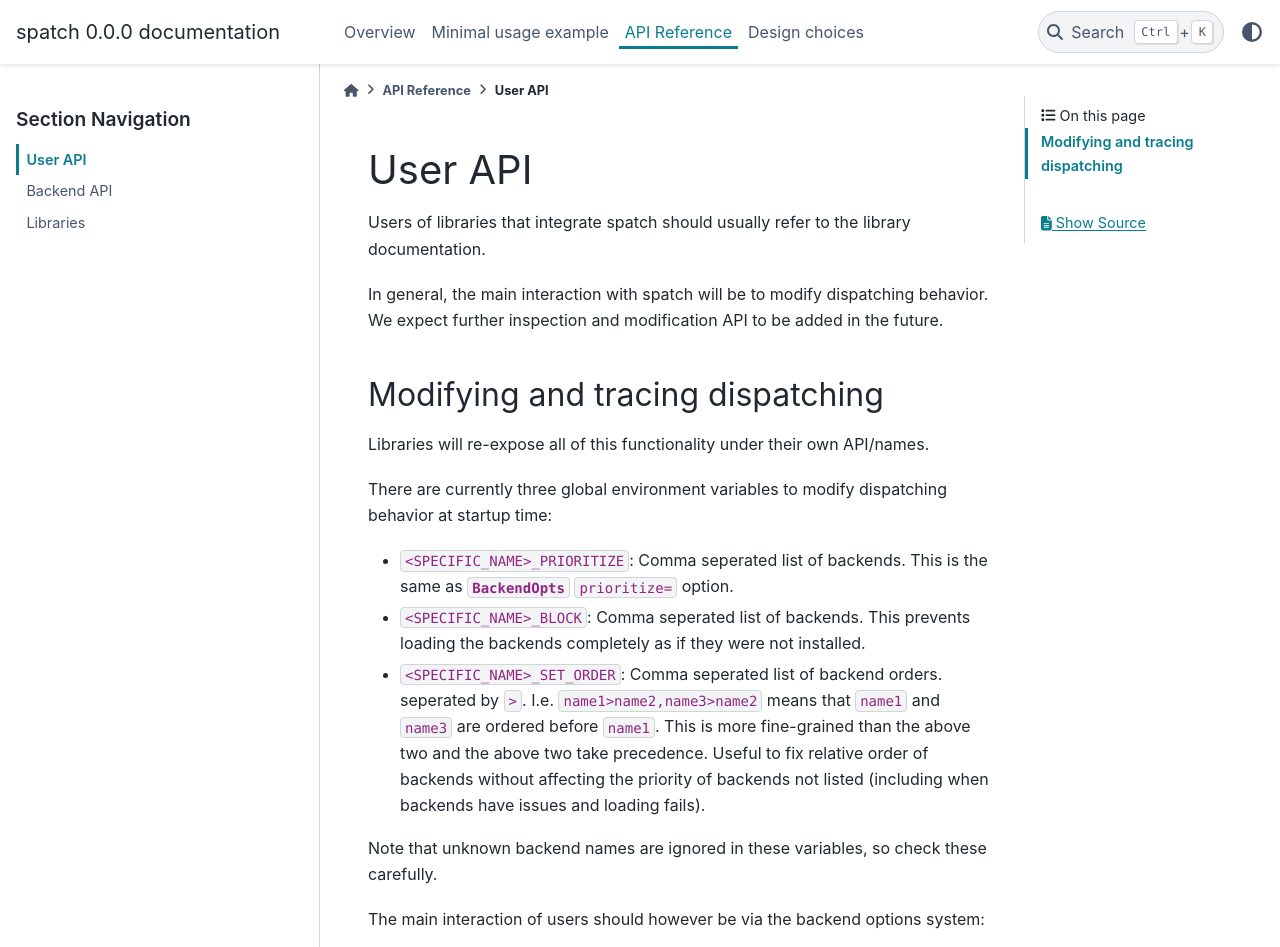
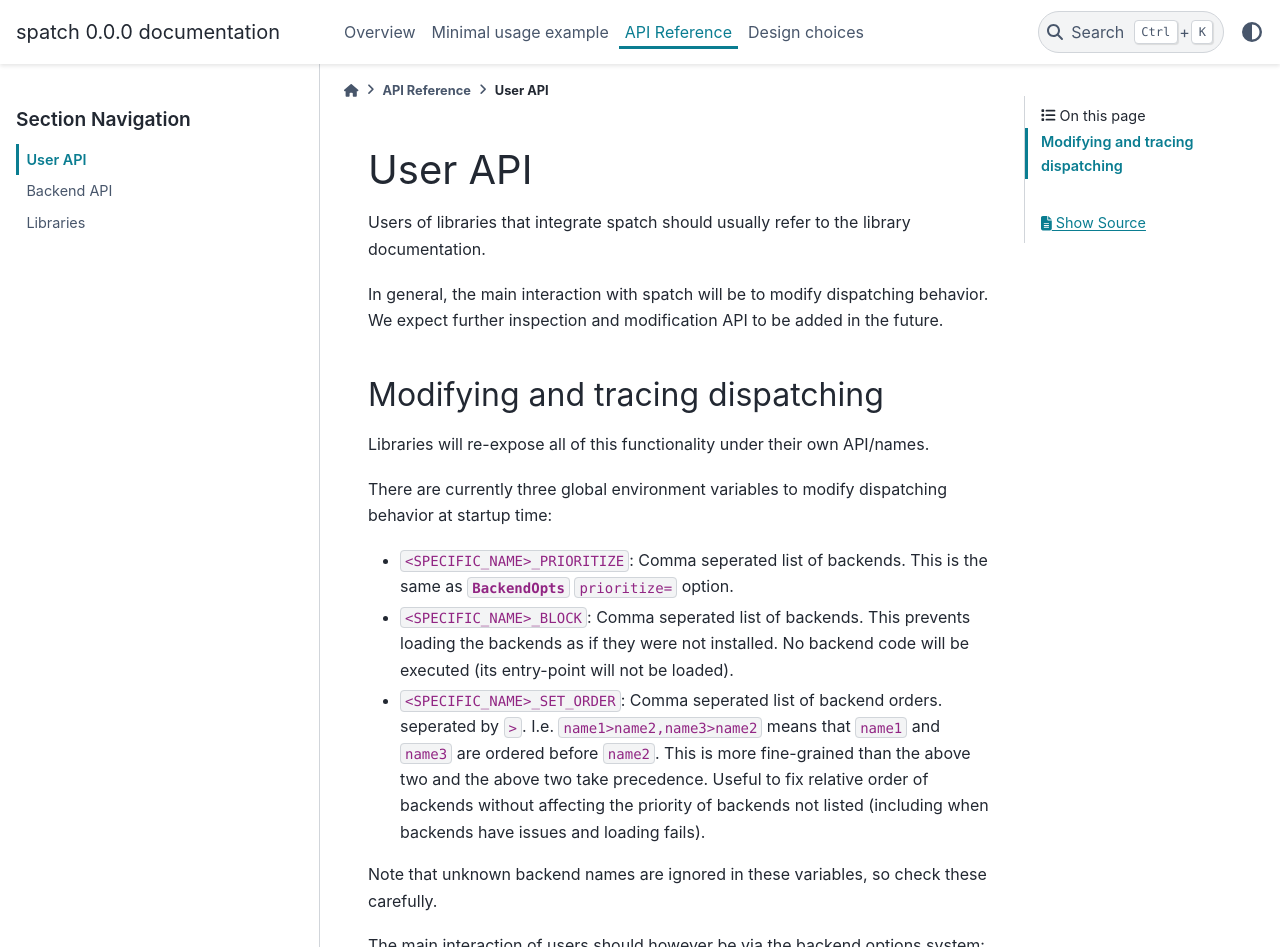
Before and after one commit to scientific-python/spatch, a Sphinx documentation site: the page built from docs/source/api/for_users.rst, in a window 1280 px wide and 1251 px high, cut to the strip 0-947 px from the top of the window. Built offline with Sphinx 7.4.7 and the PyData theme 0.15.4, drawn with Linux system fonts in a browser that asks for light colours.

Commit message:
Further review comment fixes

```diff
--- a/docs/source/api/for_backends.rst
+++ b/docs/source/api/for_backends.rst
@@ -23,7 +23,7 @@ Before writing a backend, you need to think about a few things:
 * Do you change behavior of the library (or existing major backends) by
   e.g. providing a faster but less accurate implementation?
   In that case, your backend should likely only be used if prioritized
-  by the user.  (`spatch` tries to make this the default)
+  by the user.
 
 Please check the example linked above.  These example entry-points include
 code that means running them modifies them in-place if the `@implements`
--- a/docs/source/api/for_users.rst
+++ b/docs/source/api/for_users.rst
@@ -21,10 +21,11 @@ behavior at startup time:
 * ``<SPECIFIC_NAME>_PRIORITIZE``: Comma seperated list of backends.
   This is the same as :py:class:`BackendOpts` ``prioritize=`` option.
 * ``<SPECIFIC_NAME>_BLOCK``: Comma seperated list of backends.
-  This prevents loading the backends completely as if they were not installed.
+  This prevents loading the backends as if they were not installed.
+  No backend code will be executed (its entry-point will not be loaded).
 * ``<SPECIFIC_NAME>_SET_ORDER``: Comma seperated list of backend orders.
   seperated by ``>``.  I.e. ``name1>name2,name3>name2`` means that ``name1``
-  and ``name3`` are ordered before ``name1``.  This is more fine-grained
+  and ``name3`` are ordered before ``name2``.  This is more fine-grained
   than the above two and the above two take precedence.  Useful to fix relative
   order of backends without affecting the priority of backends not listed
   (including when backends have issues and loading fails).
```
Also changed, not shown: 1 other file.
